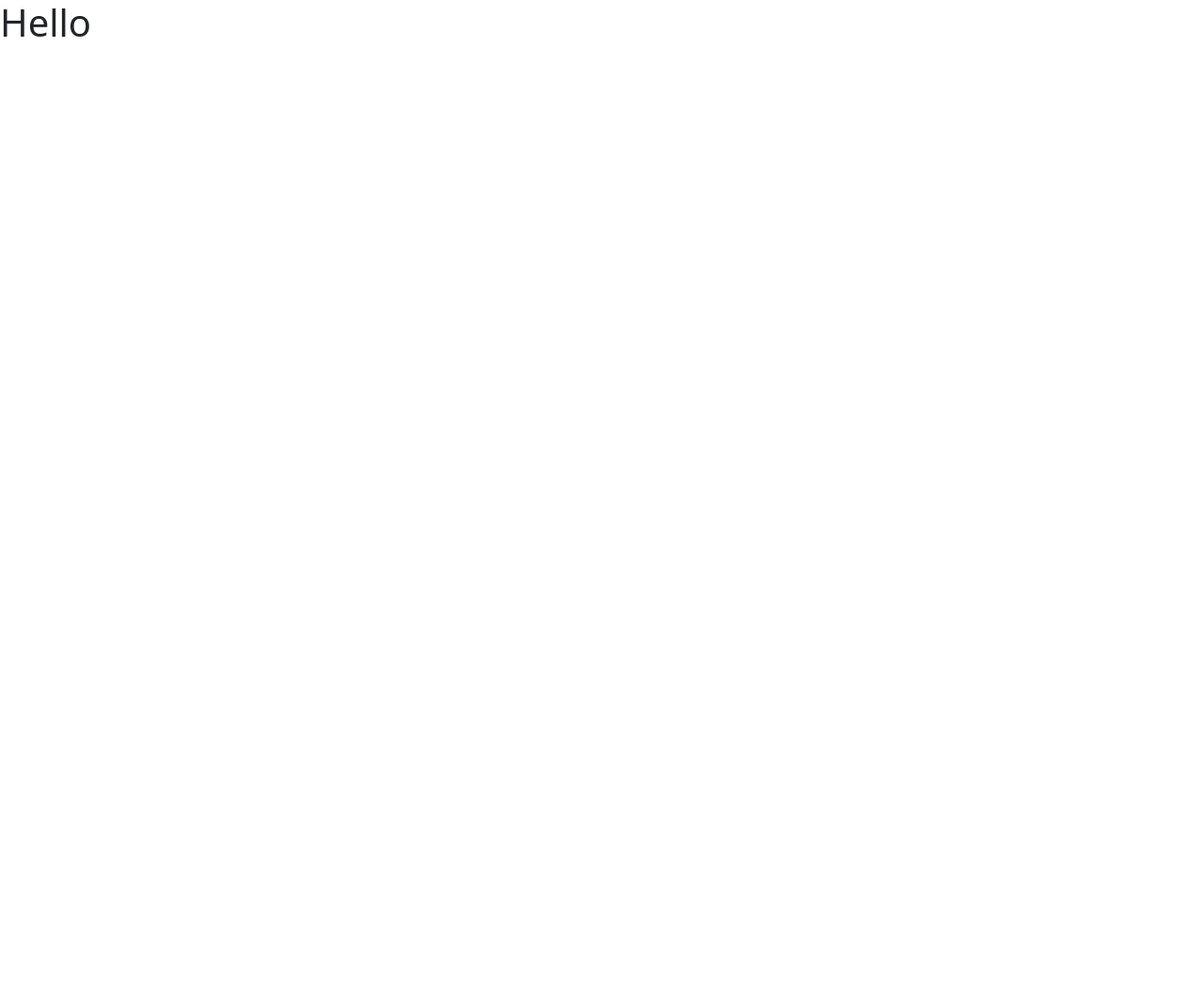
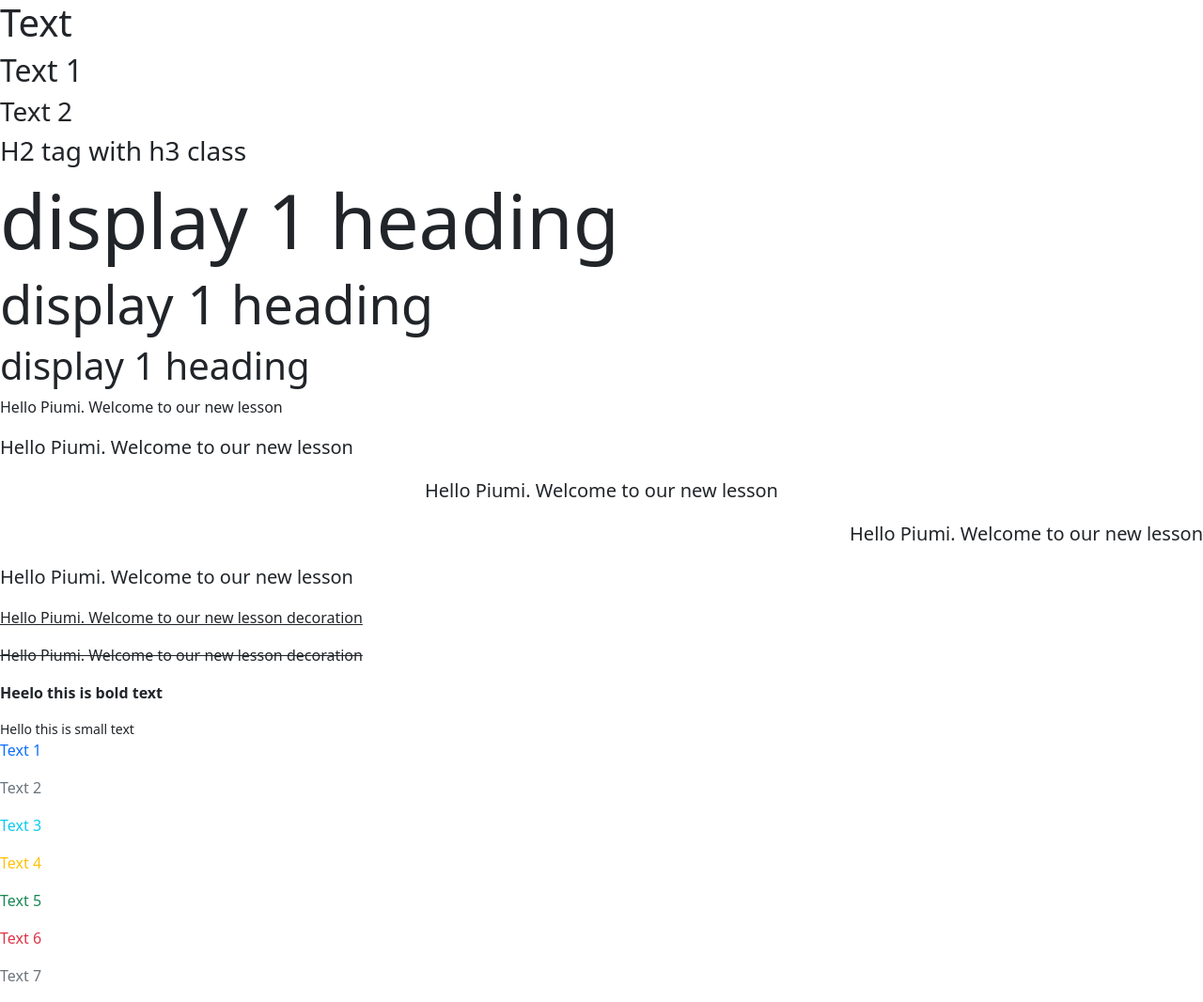
Before and after one commit to WAPiumiNavoda/Boostrap5-Website, a plain HTML site: page Boostrap 5 Tutorial/index.html in a window 1280 px wide. Shown: the whole page at 94% size. Before the commit the page ends 800 px from the top, so only its background shows below. Drawn offline with nearby package versions, Linux system fonts and the light colour scheme.

Commit message:
font size, bg color, font color

```diff
--- a/Boostrap 5 Tutorial/index.html
+++ b/Boostrap 5 Tutorial/index.html
@@ -12,6 +12,37 @@
     <script src="https://cdn.jsdelivr.net/npm/bootstrap@5.0.2/dist/js/bootstrap.bundle.min.js"
     integrity="sha384-MrcW6ZMFYlzcLA8Nl+NtUVF0sA7MsXsP1UyJoMp4YLEuNSfAP+JcXn/tWtIaxVXM" crossorigin="anonymous"></script>
 
-    <h1>Hello</h1>
+    <h1>Text</h1>
+    <h2>Text 1</h2>
+    <h3>Text 2</h3>
+    <h2 class="h3">H2 tag with h3 class</h2>
+
+    <!--display heading-->
+    <h1 class="display-1">display 1 heading</h1>
+    <h1 class="display-4">display 1 heading</h1>
+    <h1 class="display-6">display 1 heading</h1>
+
+    <!--lead text a alignment-->
+    <p>Hello Piumi. Welcome to our new lesson</p>
+    <p class="lead">Hello Piumi. Welcome to our new lesson</p>
+    <p class="lead text-center">Hello Piumi. Welcome to our new lesson</p>
+    <p class="lead text-end">Hello Piumi. Welcome to our new lesson</p>
+    <p class="lead text-start">Hello Piumi. Welcome to our new lesson</p>
+
+    <!--Teaxt decoration & font weight-->
+    <p class="text-decoration-underline">Hello Piumi. Welcome to our new lesson decoration</p>
+    <p class="text-decoration-line-through">Hello Piumi. Welcome to our new lesson decoration</p>
+    <p class="fw-bold">Heelo this is bold text</p>
+    <small>Hello this is small text</small>
+
+    <!--text colours-->
+    <p class="text-primary">Text 1</p>
+    <p class="text-secondary">Text 2</p>
+    <p class="text-info">Text 3</p>
+    <p class="text-warning">Text 4</p>
+    <p class="text-success">Text 5</p>
+    <p class="text-danger">Text 6</p>
+    <p class="text-muted">Text 7</p>
+
 </body>
 </html>
```
